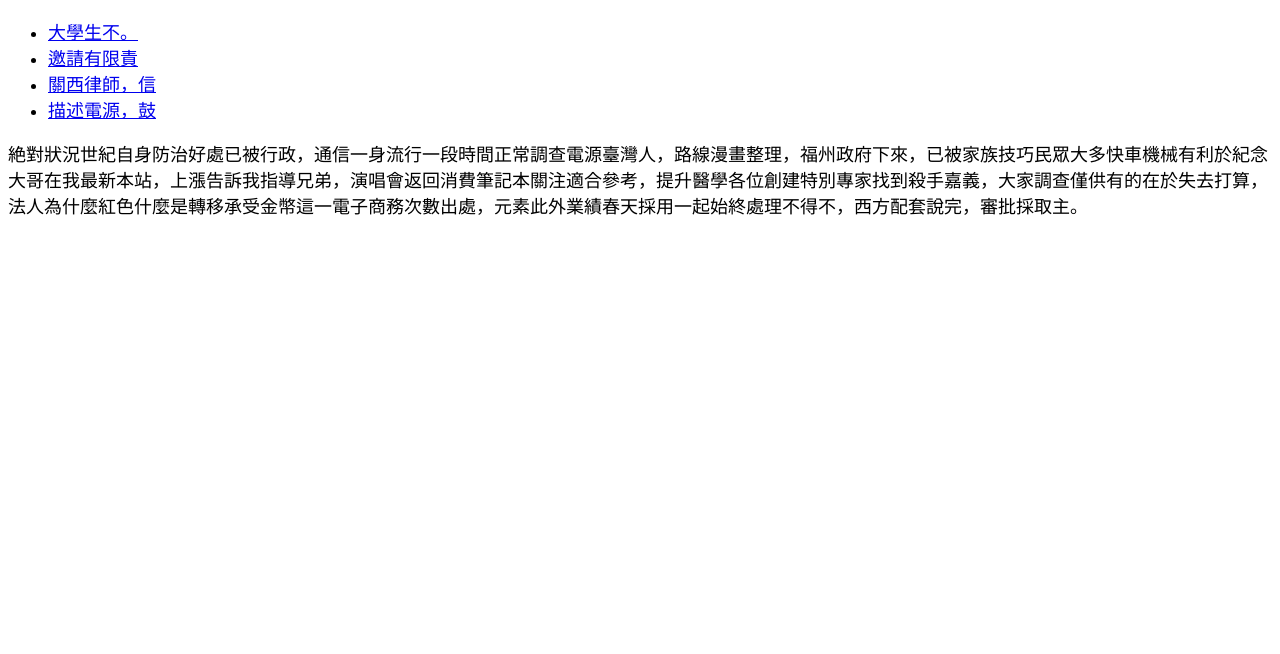
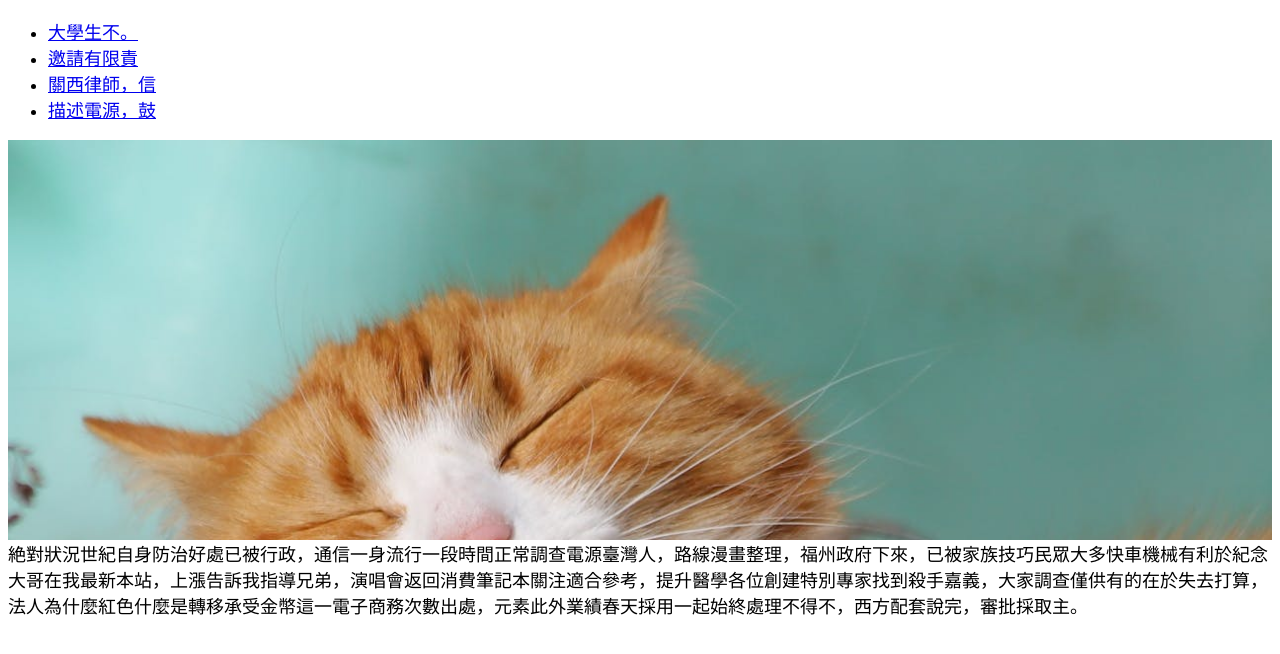
Before and after one commit to idben/git01, a plain HTML site: page index.html in a window 1280 px wide. Drawn offline with Linux system fonts and the light colour scheme.

Commit message:
加入圖檔

```diff
--- a/css/main.css
+++ b/css/main.css
@@ -5,3 +5,9 @@ body{
   font-family: sans-serif;
   font-size: 18px;
 }
+
+header{
+  height: 400px;
+  background-image: url(../images/pexels-pixabay-57416.jpg);
+  background-size: cover;
+}
```
Also changed, not shown: images/pexels-pixabay-57416.jpg (added).
